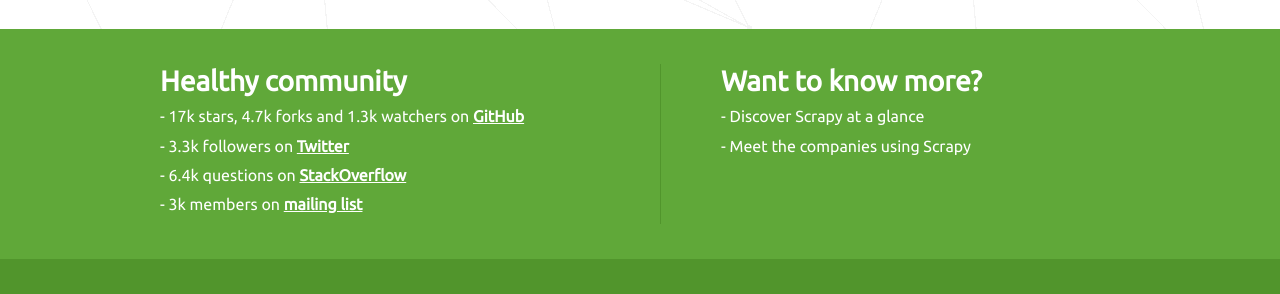
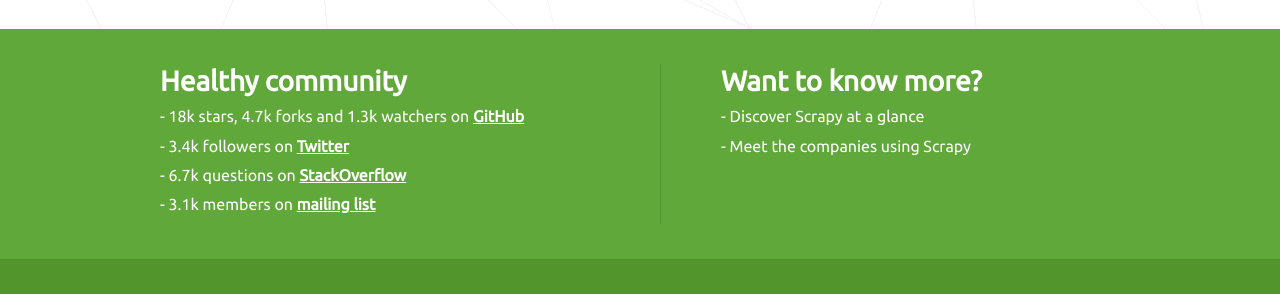
Before and after one commit to scrapy/scrapy.org, a Jekyll site: the page built from index.html, in a window 1280 px wide, cut to the strip 1377-1671 px from the top of the page. Built offline with Jekyll 4.4.1, drawn with Linux system fonts in a browser that asks for light colours; comment, search, counter and statistics services are not loaded; grey boxes are pictures that could not be loaded.

Commit message:
Updated stats info from GitHub, stackoverflow, twitter and google group

```diff
--- a/index.html
+++ b/index.html
@@ -120,10 +120,10 @@
     <div class="block-left">
       <h2>Healthy community</h2>
       <ul>
-        <li>- 17k stars, 4.7k forks and 1.3k watchers on <a href="https://github.com/scrapy/scrapy">GitHub</a></li>
-        <li>- 3.3k followers on <a href="https://twitter.com/ScrapyProject">Twitter</a></li>
-        <li>- 6.4k questions on <a href="http://stackoverflow.com/tags/scrapy/info">StackOverflow</a></li>
-        <li>- 3k members on <a href="https://groups.google.com/forum/?fromgroups#!aboutgroup/scrapy-users">mailing list</a></li>
+        <li>- 18k stars, 4.7k forks and 1.3k watchers on <a href="https://github.com/scrapy/scrapy">GitHub</a></li>
+        <li>- 3.4k followers on <a href="https://twitter.com/ScrapyProject">Twitter</a></li>
+        <li>- 6.7k questions on <a href="http://stackoverflow.com/tags/scrapy/info">StackOverflow</a></li>
+        <li>- 3.1k members on <a href="https://groups.google.com/forum/?fromgroups#!aboutgroup/scrapy-users">mailing list</a></li>
       </ul>
     </div>
     <div class="block-right">
```
